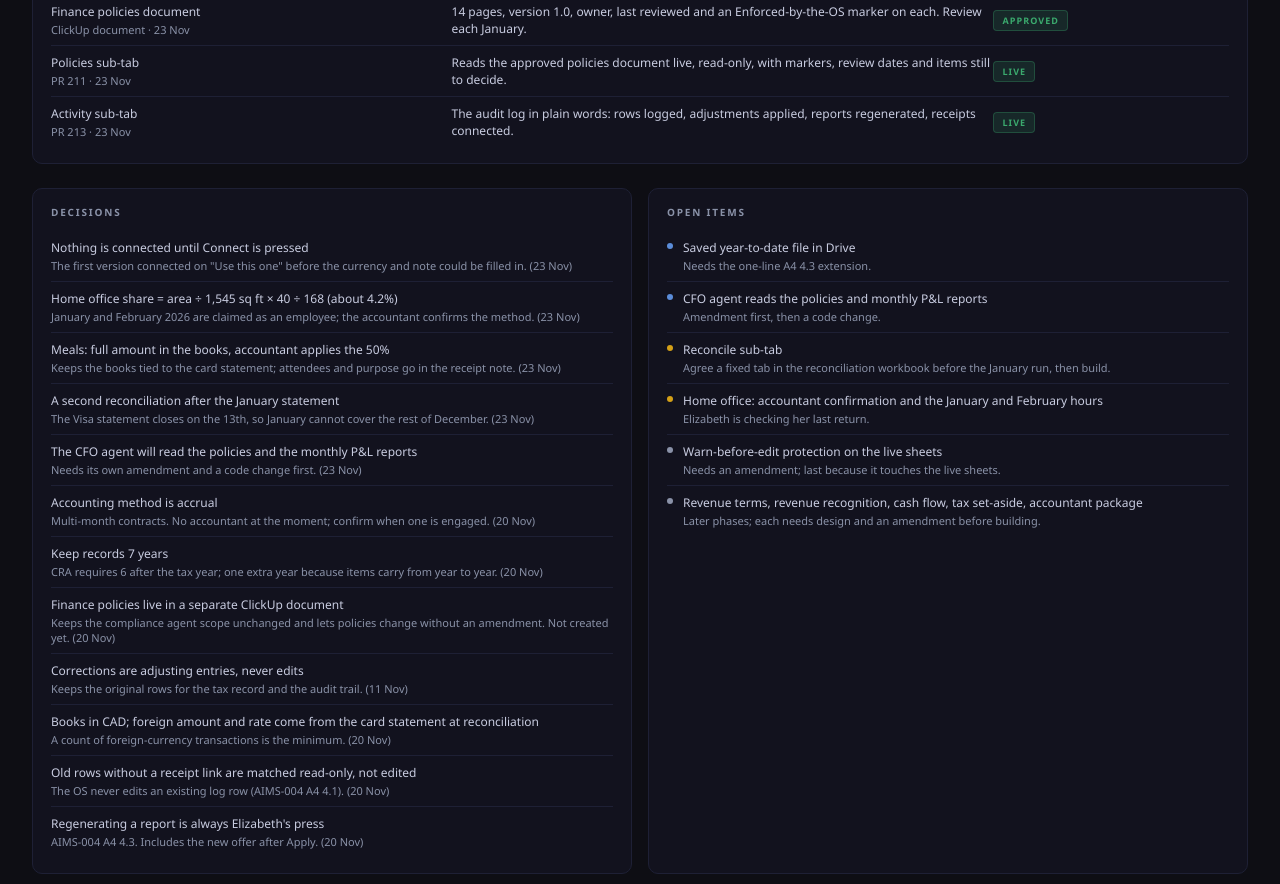
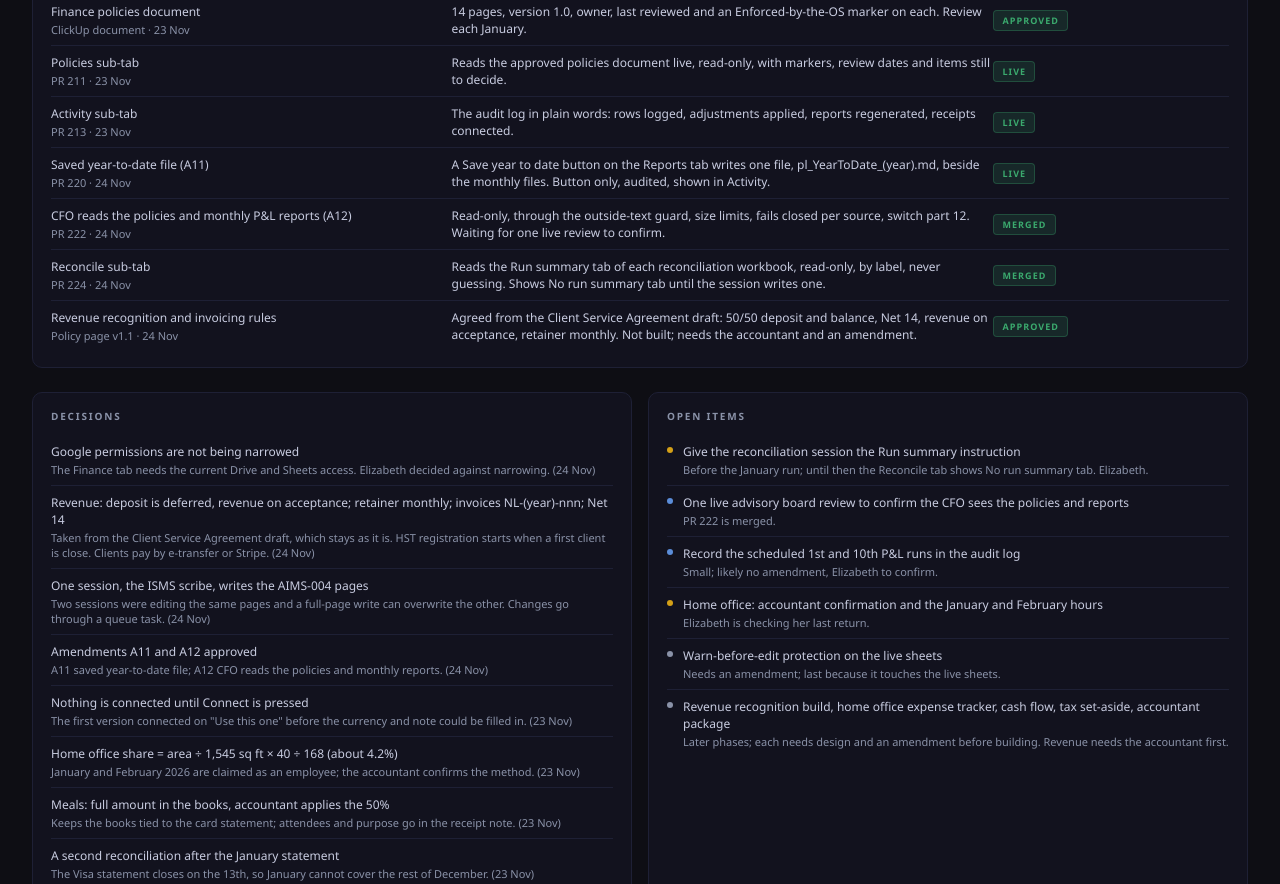
Before and after one commit to elizabethlemoine33-commits/northlight-pmo, a plain HTML site: page finance-tab/phase-1.html in a window 1280 px wide. Shown: the part 904-1788 px from the top of the page. Drawn offline with Linux system fonts and the light colour scheme.

Commit message:
Finance tab: end-of-day update 2026-11-24 (A11, A12, Reconcile tab, revenue rules)
Co-Authored-By: Claude Sonnet 5.5 <noreply@anthropic.com>

```diff
--- a/data/registry.json
+++ b/data/registry.json
@@ -231,7 +231,7 @@
       "current_phase_title": "Foundation, Ledger and receipts",
       "phase_started": "2026-11-20",
       "registered": "2026-11-20",
-      "last_refreshed": "2026-11-20"
+      "last_refreshed": "2026-11-24"
     }
   ]
 }
--- a/finance-tab/phase-1.html
+++ b/finance-tab/phase-1.html
@@ -106,12 +106,12 @@
 <div class="progress-section">
   <div class="progress-header">
     <div class="progress-label">Phase 1 Progress</div>
-    <div class="progress-pct">85%</div>
+    <div class="progress-pct">95%</div>
   </div>
-  <div class="progress-bar-bg"><div class="progress-bar-fill" style="width: 85%;"></div></div>
+  <div class="progress-bar-bg"><div class="progress-bar-fill" style="width: 95%;"></div></div>
   <div class="progress-counts">
-    <div class="progress-count"><strong>12</strong> pieces shipped</div>
-    <div class="progress-count"><strong>6</strong> open items</div>
+    <div class="progress-count"><strong>16</strong> pieces shipped</div>
+    <div class="progress-count"><strong>5</strong> open items</div>
     <div class="progress-count">Estimate, set by hand</div>
   </div>
 </div>
@@ -187,6 +187,26 @@
           <td style="width: 46%"><div class="block-name">The audit log in plain words: rows logged, adjustments applied, reports regenerated, receipts connected.</div></td>
           <td style="width: 20%"><span class="badge badge-done">Live</span></td>
         </tr>
+        <tr>
+          <td style="width: 34%"><div class="block-name">Saved year-to-date file (A11)</div><div class="block-note">PR 220 · 24 Nov</div></td>
+          <td style="width: 46%"><div class="block-name">A Save year to date button on the Reports tab writes one file, pl_YearToDate_(year).md, beside the monthly files. Button only, audited, shown in Activity.</div></td>
+          <td style="width: 20%"><span class="badge badge-done">Live</span></td>
+        </tr>
+        <tr>
+          <td style="width: 34%"><div class="block-name">CFO reads the policies and monthly P&amp;L reports (A12)</div><div class="block-note">PR 222 · 24 Nov</div></td>
+          <td style="width: 46%"><div class="block-name">Read-only, through the outside-text guard, size limits, fails closed per source, switch part 12. Waiting for one live review to confirm.</div></td>
+          <td style="width: 20%"><span class="badge badge-done">Merged</span></td>
+        </tr>
+        <tr>
+          <td style="width: 34%"><div class="block-name">Reconcile sub-tab</div><div class="block-note">PR 224 · 24 Nov</div></td>
+          <td style="width: 46%"><div class="block-name">Reads the Run summary tab of each reconciliation workbook, read-only, by label, never guessing. Shows No run summary tab until the session writes one.</div></td>
+          <td style="width: 20%"><span class="badge badge-done">Merged</span></td>
+        </tr>
+        <tr>
+          <td style="width: 34%"><div class="block-name">Revenue recognition and invoicing rules</div><div class="block-note">Policy page v1.1 · 24 Nov</div></td>
+          <td style="width: 46%"><div class="block-name">Agreed from the Client Service Agreement draft: 50/50 deposit and balance, Net 14, revenue on acceptance, retainer monthly. Not built; needs the accountant and an amendment.</div></td>
+          <td style="width: 20%"><span class="badge badge-done">Approved</span></td>
+        </tr>
       </tbody>
     </table>
   </div>
@@ -195,6 +215,10 @@
 <div class="grid">
   <div class="card">
     <div class="card-label">Decisions</div>
+    <div class="decision-item"><div class="decision-title">Google permissions are not being narrowed</div><div class="decision-rationale">The Finance tab needs the current Drive and Sheets access. Elizabeth decided against narrowing. (24 Nov)</div></div>
+    <div class="decision-item"><div class="decision-title">Revenue: deposit is deferred, revenue on acceptance; retainer monthly; invoices NL-(year)-nnn; Net 14</div><div class="decision-rationale">Taken from the Client Service Agreement draft, which stays as it is. HST registration starts when a first client is close. Clients pay by e-transfer or Stripe. (24 Nov)</div></div>
+    <div class="decision-item"><div class="decision-title">One session, the ISMS scribe, writes the AIMS-004 pages</div><div class="decision-rationale">Two sessions were editing the same pages and a full-page write can overwrite the other. Changes go through a queue task. (24 Nov)</div></div>
+    <div class="decision-item"><div class="decision-title">Amendments A11 and A12 approved</div><div class="decision-rationale">A11 saved year-to-date file; A12 CFO reads the policies and monthly reports. (24 Nov)</div></div>
     <div class="decision-item"><div class="decision-title">Nothing is connected until Connect is pressed</div><div class="decision-rationale">The first version connected on "Use this one" before the currency and note could be filled in. (23 Nov)</div></div>
     <div class="decision-item"><div class="decision-title">Home office share = area ÷ 1,545 sq ft × 40 ÷ 168 (about 4.2%)</div><div class="decision-rationale">January and February 2026 are claimed as an employee; the accountant confirms the method. (23 Nov)</div></div>
     <div class="decision-item"><div class="decision-title">Meals: full amount in the books, accountant applies the 50%</div><div class="decision-rationale">Keeps the books tied to the card statement; attendees and purpose go in the receipt note. (23 Nov)</div></div>
@@ -210,18 +234,19 @@
   </div>
   <div class="card">
     <div class="card-label">Open items</div>
-    <div class="issue-item"><div class="issue-dot dot-blue"></div><div><div class="issue-text">Saved year-to-date file in Drive</div><div class="issue-note">Needs the one-line A4 4.3 extension.</div></div></div>
-    <div class="issue-item"><div class="issue-dot dot-blue"></div><div><div class="issue-text">CFO agent reads the policies and monthly P&L reports</div><div class="issue-note">Amendment first, then a code change.</div></div></div>
-    <div class="issue-item"><div class="issue-dot dot-yellow"></div><div><div class="issue-text">Reconcile sub-tab</div><div class="issue-note">Agree a fixed tab in the reconciliation workbook before the January run, then build.</div></div></div>
+    <div class="issue-item"><div class="issue-dot dot-yellow"></div><div><div class="issue-text">Give the reconciliation session the Run summary instruction</div><div class="issue-note">Before the January run; until then the Reconcile tab shows No run summary tab. Elizabeth.</div></div></div>
+    <div class="issue-item"><div class="issue-dot dot-blue"></div><div><div class="issue-text">One live advisory board review to confirm the CFO sees the policies and reports</div><div class="issue-note">PR 222 is merged.</div></div></div>
+    <div class="issue-item"><div class="issue-dot dot-blue"></div><div><div class="issue-text">Record the scheduled 1st and 10th P&amp;L runs in the audit log</div><div class="issue-note">Small; likely no amendment, Elizabeth to confirm.</div></div></div>
     <div class="issue-item"><div class="issue-dot dot-yellow"></div><div><div class="issue-text">Home office: accountant confirmation and the January and February hours</div><div class="issue-note">Elizabeth is checking her last return.</div></div></div>
     <div class="issue-item"><div class="issue-dot dot-muted"></div><div><div class="issue-text">Warn-before-edit protection on the live sheets</div><div class="issue-note">Needs an amendment; last because it touches the live sheets.</div></div></div>
-    <div class="issue-item"><div class="issue-dot dot-muted"></div><div><div class="issue-text">Revenue terms, revenue recognition, cash flow, tax set-aside, accountant package</div><div class="issue-note">Later phases; each needs design and an amendment before building.</div></div></div>
+    <div class="issue-item"><div class="issue-dot dot-muted"></div><div><div class="issue-text">Revenue recognition build, home office expense tracker, cash flow, tax set-aside, accountant package</div><div class="issue-note">Later phases; each needs design and an amendment before building. Revenue needs the accountant first.</div></div></div>
   </div>
 </div>
 
 <div class="grid">
   <div class="card grid-full">
     <div class="card-label">Activity</div>
+    <div class="activity-item"><div class="activity-date">2026-11-24</div><div class="activity-text">Revenue and invoicing rules agreed and written to the policies document. A11 and A12 approved and applied through the new ISMS scribe session. Saved year-to-date file live (PR 220), CFO reads the policies and reports (PR 222) and the Reconcile tab (PR 224) merged. Home office tracker added to the backlog.</div></div>
     <div class="activity-item"><div class="activity-date">2026-11-23</div><div class="activity-text">Receipts tab, the approved policies document, the Policies tab and the Activity tab all live (PRs 204, 206, 211, 213). A9 added to the ISMS.</div></div>
     <div class="activity-item"><div class="activity-date">2026-11-20</div><div class="activity-text">Receipt link and Drive match, health strip, Reports sub-tab, chart fix and the regenerate-after-Apply offer all merged (PRs 194, 195, 199, 200, 201, 202, 203). Project registered in the PMO.</div></div>
     <div class="activity-item"><div class="activity-date">2026-11-19</div><div class="activity-text">Ledger approved from the mockup and merged (PR 192).</div></div>
```
Also changed, not shown: 3 other files.
